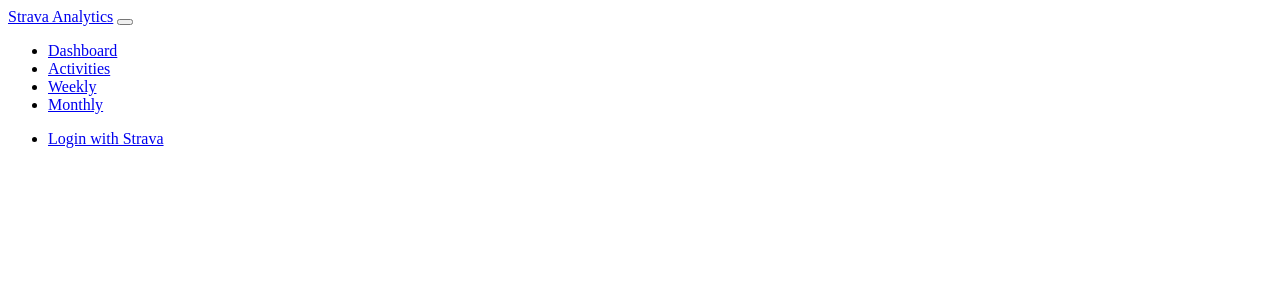
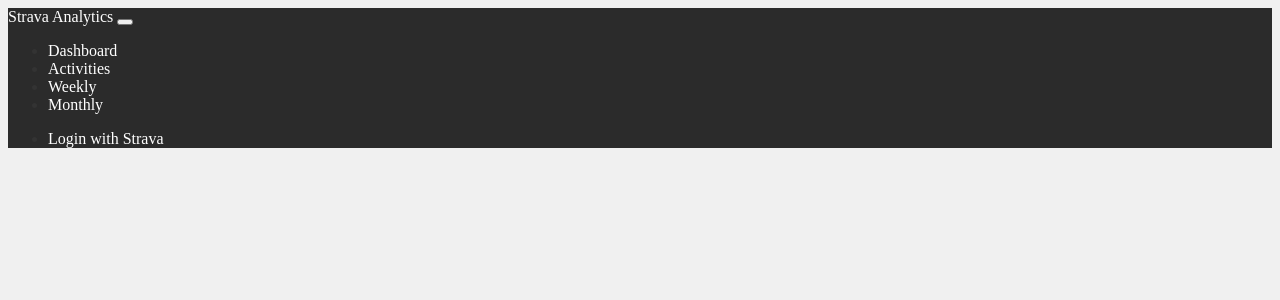
Before and after one commit to hectorflores28/django-strava-analytics-dashboard, a Flask app: template templates/base.html in a window 1280 px wide. Shown: the top 300 px of the page. Run offline with Flask 3, Linux system fonts and the light colour scheme; the template is opened without the code that fills it, so the values that code supplies are empty; some libraries are stand-ins or nearby versions.

Commit message:
Strava Basic Styles

```diff
--- /dev/null
+++ b/strava.css
@@ -0,0 +1,114 @@
+/* Crear models.py */
+/* Implementar daily_update.py */
+/* Reactorizar strava_client.py */
+
+/*
+    Strava-Inspired CSS Theme
+    -------------------------
+    - Brand Colors:
+        - Strava Orange: #fc4c02
+        - Dark Grey: #2b2b2b
+        - Light Grey: #f0f0f0
+        - Text: #333
+*/
+
+:root {
+    --strava-orange: #fc4c02;
+    --strava-dark: #2b2b2b;
+    --strava-light: #f0f0f0;
+    --strava-text: #333;
+}
+
+body {
+    background-color: var(--strava-light);
+    color: var(--strava-text);
+}
+
+/* Navbar */
+.navbar.bg-primary {
+    background-color: var(--strava-dark) !important;
+}
+
+.navbar-brand,
+.nav-link {
+    color: #fff !important;
+    font-weight: 500;
+}
+
+.nav-link:hover {
+    color: var(--strava-orange) !important;
+}
+
+/* Buttons */
+.btn-primary {
+    background-color: var(--strava-orange);
+    border-color: var(--strava-orange);
+}
+
+.btn-primary:hover {
+    background-color: #e54402; /* Slightly darker orange */
+    border-color: #e54402;
+}
+
+/* Cards */
+.card {
+    border: none;
+    box-shadow: 0 4px 6px rgba(0, 0, 0, 0.1);
+}
+
+.card-header {
+    background-color: var(--strava-dark);
+    color: #fff;
+    border-bottom: 1px solid rgba(255, 255, 255, 0.1);
+}
+
+/* Badges */
+.badge.bg-primary {
+    background-color: var(--strava-orange) !important;
+}
+
+.badge.bg-secondary,
+.badge.bg-info,
+.badge.bg-success {
+    background-color: var(--strava-dark) !important;
+}
+
+/* Tables */
+.table {
+    --bs-table-striped-bg: #fafafa;
+}
+
+.table-primary {
+    --bs-table-bg: #fff5f0;
+    --bs-table-striped-bg: #f8e8e0;
+}
+
+/* Links */
+a {
+    color: var(--strava-orange);
+    text-decoration: none;
+}
+
+a:hover {
+    color: #e54402;
+}
+
+/* Jumbotron (login page) */
+.jumbotron {
+    background-color: #fff;
+    border-radius: 8px;
+    padding: 2rem;
+    box-shadow: 0 4px 8px rgba(0, 0, 0, 0.1);
+}
+
+/* Placeholder for icons */
+.bi-map,
+.bi-activity,
+.bi-signpost,
+.bi-mountain,
+.bi-clock,
+.bi-fire,
+.bi-trophy,
+.bi-calendar {
+    color: var(--strava-orange);
+}
--- a/templates/base.html
+++ b/templates/base.html
@@ -7,6 +7,7 @@
     <link href="<https://cdn.jsdelivr.net/npm/bootstrap@5.1.3/dist/css/bootstrap.min.css>" rel="stylesheet">
     <link href="<https://cdn.jsdelivr.net/npm/bootstrap-icons@1.7.2/font/bootstrap-icons.css>" rel="stylesheet">
     <script src="<https://cdn.jsdelivr.net/npm/chart.js>"></script>
+    <link rel="stylesheet" href="../strava.css" />
 </head>
 <body>
     <nav class="navbar navbar-expand-lg navbar-dark bg-primary">
```
